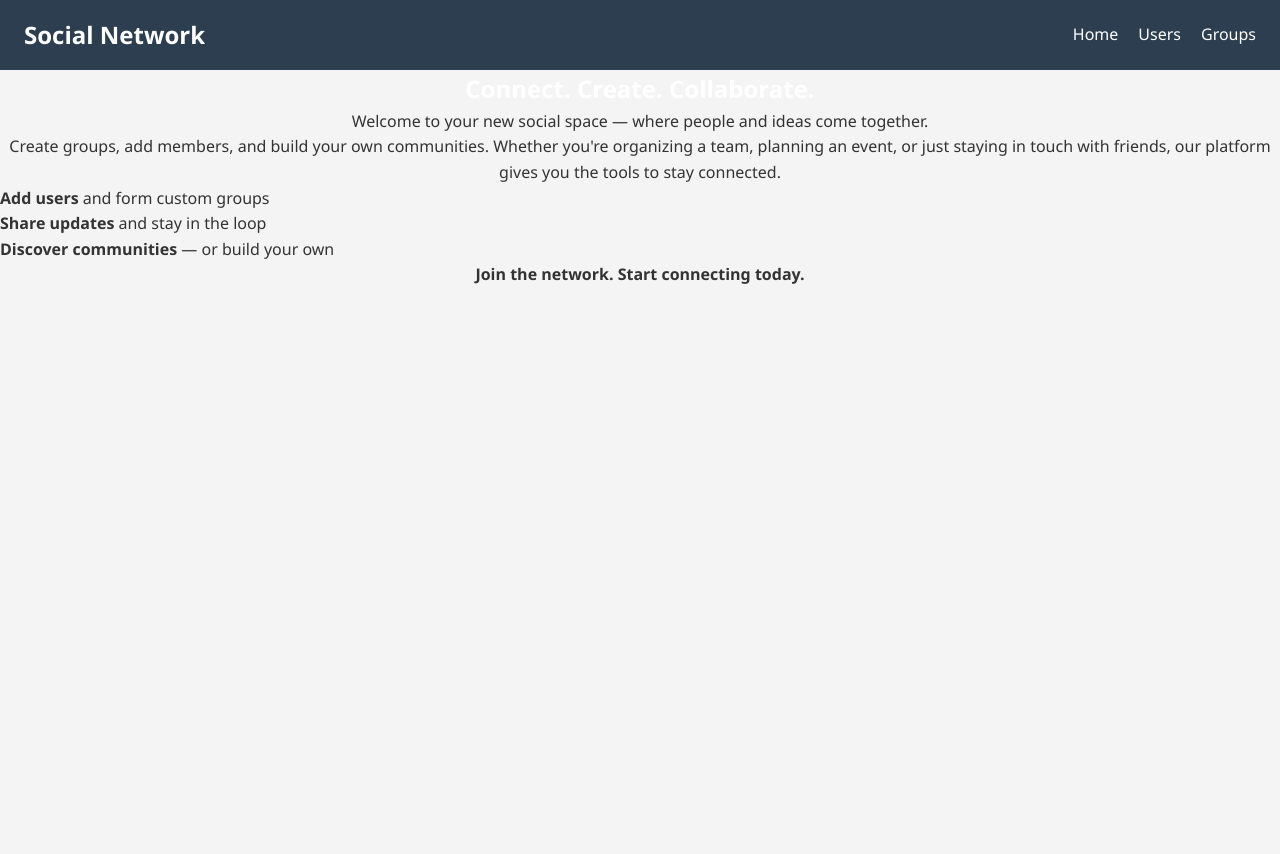
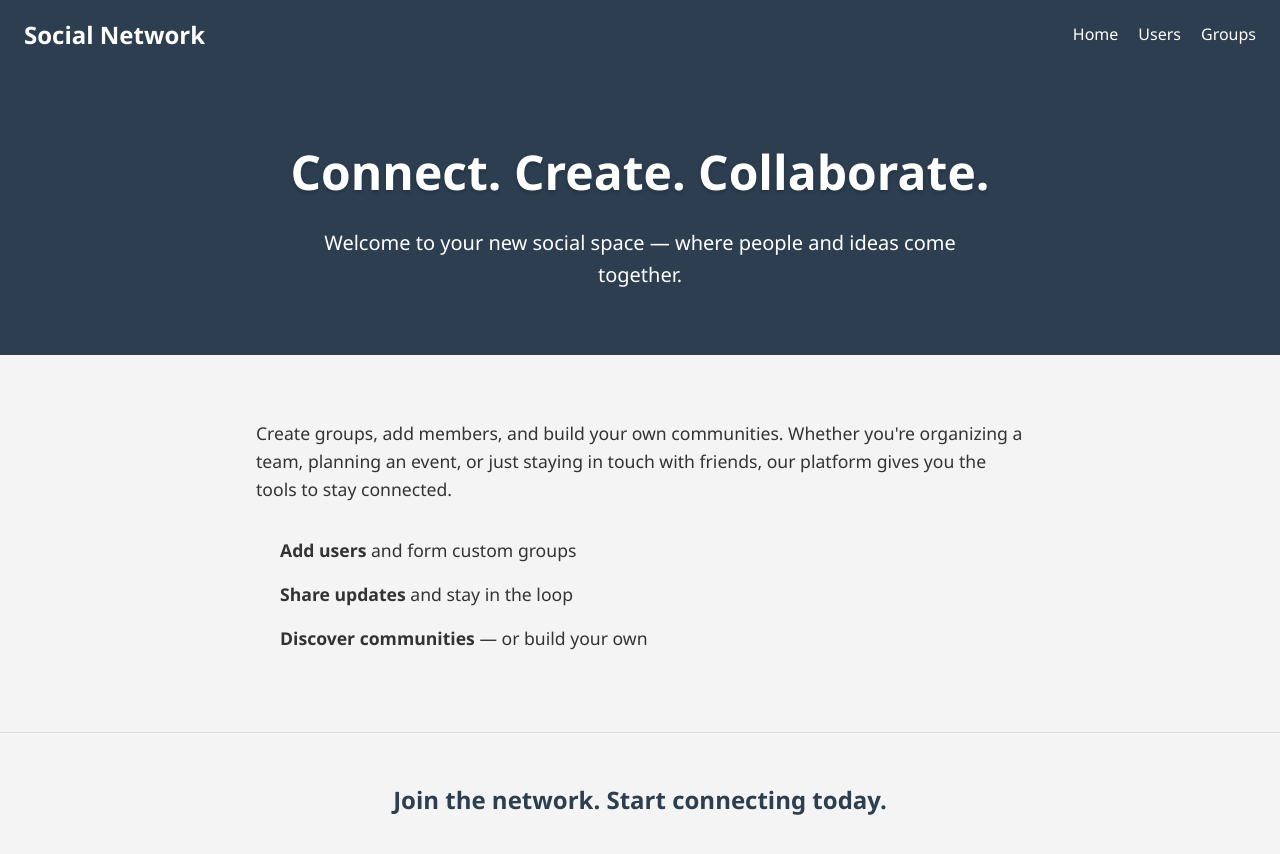
Before and after one commit to NemanjaK22/drustvena-mreza, a plain HTML site: page Frontend/app/index.html in a window 1280 px wide. Before the commit the page ends 800 px from the top, so only its background shows below. Drawn offline with Linux system fonts and the light colour scheme.

Commit message:
Uradjen scss za pocetnu stranu

```diff
--- a/Frontend/app/groups/groups.scss
+++ b/Frontend/app/groups/groups.scss
@@ -0,0 +1 @@
+@import '../styles/global.scss';
--- a/Frontend/app/index.scss
+++ b/Frontend/app/index.scss
@@ -1,14 +1,68 @@
 @import './styles/global';
-h1 {
-    color: white;
+
+.hero {
+    background-color: $secondary-color;
+    color: $white;
     text-align: center;
+    padding: 4rem 1rem;
+
+    h1 {
+        font-size: 3rem;
+        margin-bottom: 1rem;
+        font-weight: 700;
+        text-shadow: 0 2px 4px rgba(0, 0, 0, 0.2);
+    }
+    .lead {
+        font-size: 1.25rem;
+        font-weight: 300;
+        max-width: 700px;
+        margin: 0 auto;
+        line-height: 1.6;
+    }
 }
 
-button {
-    display: block;
+.features {
+    // background-color: $white;
+    color: $text-color;
+    padding: 4rem 1rem;
+    max-width: 800px;
     margin: 0 auto;
+
+    p {
+        font-size: 1.1rem;
+        margin-bottom: 2rem;
+        color: ligten($text-color, 10%);
+    }
+
+    ul {
+        list-style: none;
+        padding: 0;
+        text-align: left;
+        display: inline-block;
+
+        li {
+            margin-bottom: 1rem;
+            font-size: 1.1rem;
+            padding-left: 1.5rem;
+            position: relative;
+        }
+    }
 }
 
-p{
+.call-to-action {
+    background-color: $bg-color;
     text-align: center;
+    padding: 3rem 1rem;
+    border-top: 1px solid darken($bg-color, 10%);
+
+    p {
+        font-size: 1.5rem;
+        color: $secondary-color;
+        margin: 0;
+    }
+
+    strong {
+        display: block;
+        margin-bottom: 1rem;
+    }
 }
```
Also changed, not shown: Frontend/dist/groups/groups.css, Frontend/dist/index.css, 2 other files.
